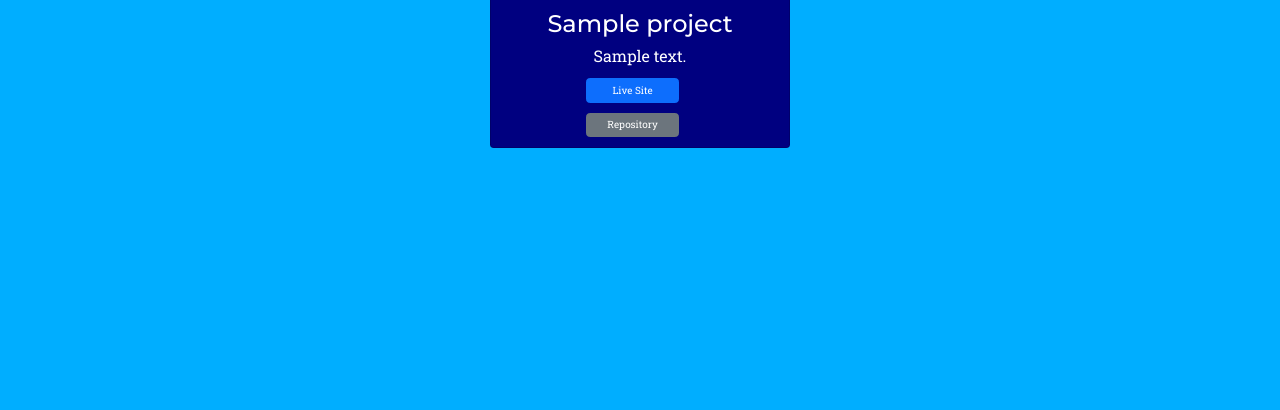
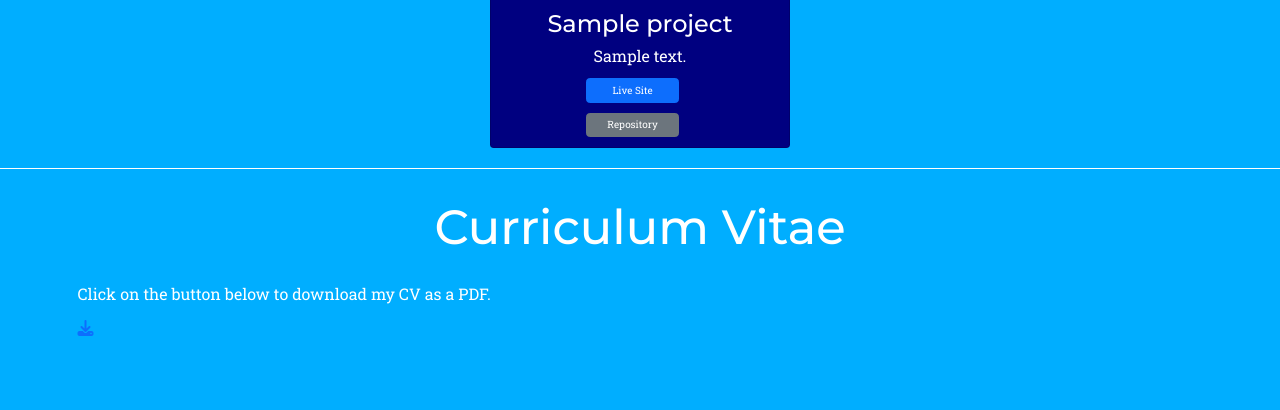
Before and after one commit to ThomasWharton/TW-Portfolio, a Django app: page / in a window 1280 px wide. Shown: the part 1647-2057 px from the top of the page. Before the commit the page ends 1795 px from the top, so only its background shows below. Run offline with Django 4.2, Linux system fonts and the light colour scheme; tables that the repository leaves empty hold one stand-in row (values such as "Sample post"); grey boxes marked "Sample" are stand-in pictures; some libraries are stand-ins or nearby versions.

Commit message:
Feat: Add cv to media folder

```diff
--- a/templates/pages/index.html
+++ b/templates/pages/index.html
@@ -10,16 +10,27 @@
     <p class="text-center home-description">{{ data.brief_description }}</p>
 </div>
 <hr>
+
 <section id="about">
     {% include 'sections/about.html' %}
 </section>
+
 <hr>
+
 <section id="skills">
     {% include 'sections/skills.html' %}
 </section>
+
 <hr>
+
 <section id="projects">
     {% include 'sections/projects.html' %}
+</section>
+
+<hr>
+
+<section id="cv">
+    {% include 'sections/cv.html' %}
 </section>
 {% endfor %}
 
--- /dev/null
+++ b/templates/sections/cv.html
@@ -0,0 +1,5 @@
+<div class="container">
+    <h2 class="heading text-center">Curriculum Vitae</h2>
+    <p class="cv-p">Click on the button below to download my CV as a PDF.</p>
+    <a href=""><i class="fa-solid fa-download"></i></a>
+</div>
--- a/templates/sections/skills.html
+++ b/templates/sections/skills.html
@@ -1,6 +1,6 @@
 <div class="container">
     <h2 class="heading text-center">Skills</h2>
-
+    <div class="col-md-5">
         <table>
             <tbody>
             {% for category in category %}
@@ -15,5 +15,6 @@
             {% endfor %}
             </tbody>
         </table>
+    </div>
 
 </div>
```
Also changed, not shown: 1 other file. Lines whose indentation alone changed are shown as unchanged.
